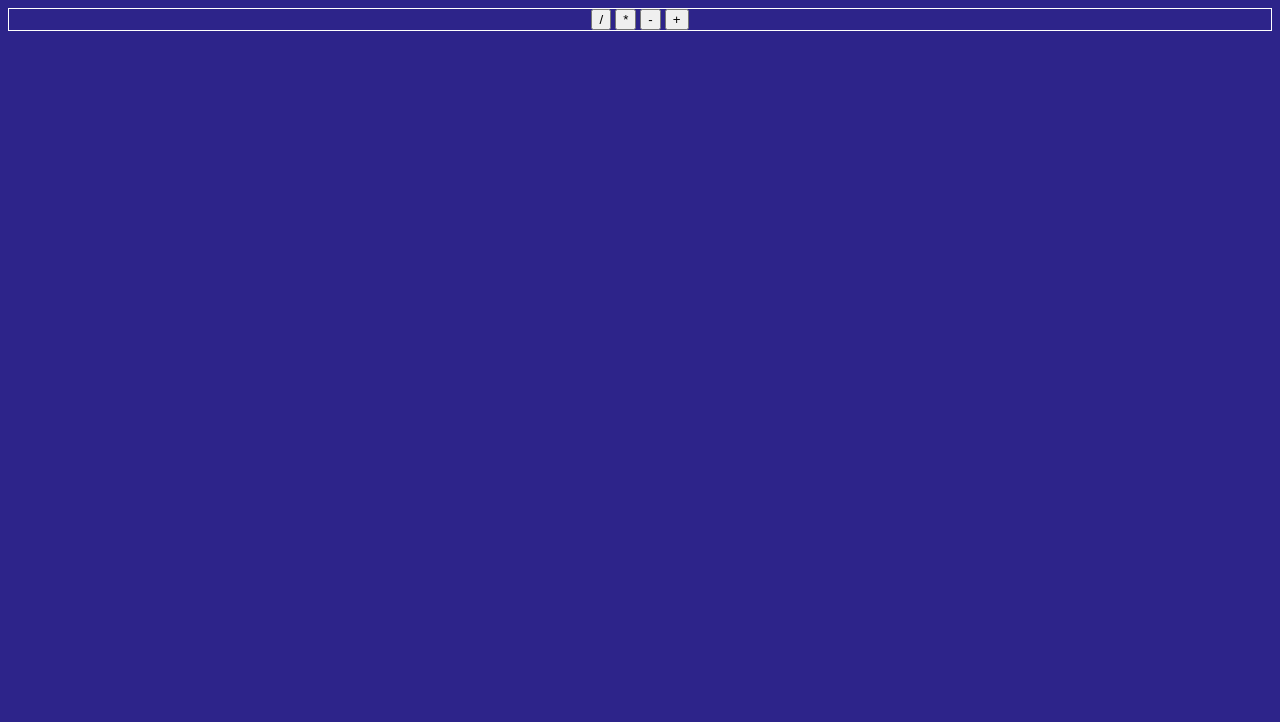
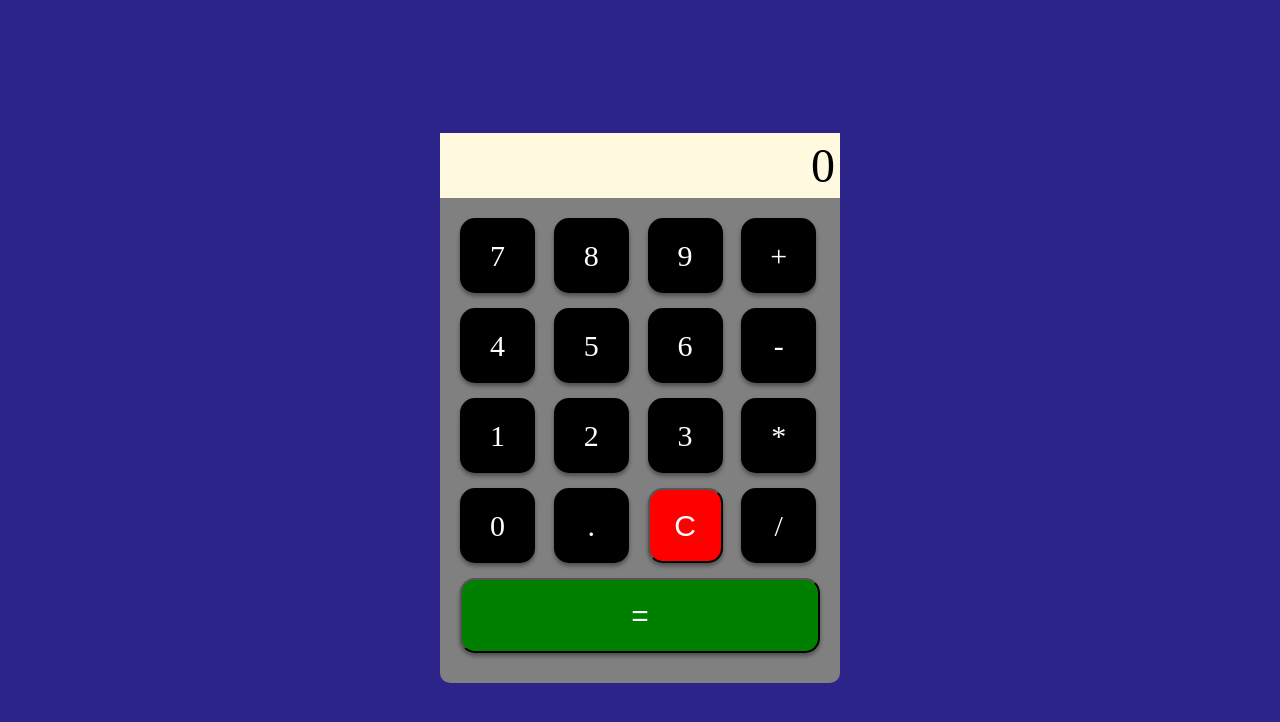
Before and after one commit to Teknik63/calculator, a plain HTML site: page index.html in a window 1280 px wide. Drawn offline with Linux system fonts and the light colour scheme.

Commit message:
son hali

```diff
--- a/index.html
+++ b/index.html
@@ -8,13 +8,32 @@
 </head>
 <body>
     <div class="container">
-        <div class="row">
-            <button id="bol" class="btn">/</button>
-            <button id="carp" class="btn">*</button>
-            <button id="eksi" class="btn">-</button>
-            <button id="topla" class="btn">+</button>
+        <div class="screen">0</div>
+
+        <div class="btns">
+            <div id="7" class="btn">7</div>
+            <div class="btn">8</div>
+            <div class="btn">9</div>
+            <div  class="btn">+</div>
+            <div class="btn">4</div>
+            <div class="btn">5</div>
+            <div class="btn">6</div>
+            <div class="btn">-</div>
+            <div class="btn">1</div>
+            <div class="btn">2</div>
+            <div class="btn">3</div>
+            <div class="btn">*</div>
+            <div class="btn">0</div>
+            <div class="btn">.</div>
+            <button class="clear">C</button>
+            <div class="btn">/</div>
+            <button class="cal">=</button>
+
         </div>
-    </div>
+
+        </div>
+
+
 
 
 
--- a/script.js
+++ b/script.js
@@ -0,0 +1,80 @@
+let btn = document.querySelectorAll(".btn");
+let clear = document.querySelector(".clear");
+let screen = document.querySelector(".screen");
+let cal = document.querySelector(".cal");
+let equal = "";
+
+// btn.addEventListener("keypress", myScript);
+
+
+// Add event listener on keypress
+// document.addEventListener('keypress', (event) => {
+//     var name = event.key;
+//     alert(name);
+//     if
+//     ( screen.innerHTML == 0 && (name == "+" || name == "-" || name == "*" || name =="/"))
+//     {}
+//     else
+//     {
+//         // rakamlara her basıldığında ekleyip equal değişkeninde tutacak.
+//         if (name == "Enter")
+//         {
+
+//         }
+//         else
+//         {
+//             equal += name;
+//             //   ekrana yazacak.
+//               screen.innerHTML = equal;
+//         }
+
+//     }
+
+//     if (name == "Enter")
+//     {
+//         equal = eval(equal);
+//         screen.innerHTML = equal;
+//     }
+//   }, false);
+
+
+for (let i = 0; i < btn.length; i++) {
+  btn[i].addEventListener("click", function () {
+    if (
+        // ekran 0 ve tıklanan tuş matematiksel tuş ise işlem yapmayacak
+      screen.innerHTML == 0 &&
+      (btn[i].innerHTML == "+" ||
+        btn[i].innerHTML == "-" ||
+        btn[i].innerHTML == "*" ||
+        btn[i].innerHTML == "/")
+    ) {
+    } else {
+        // rakamlara her basıldığında ekleyip equal değişkeninde tutacak.
+      equal += btn[i].innerHTML;
+    //   ekrana yazacak.
+      screen.innerHTML = equal;
+    }
+  });
+}
+
+// ekranı silecek
+clear.addEventListener("click", function () {
+  screen.innerHTML = 0;
+  equal = "";
+});
+
+// matematiksel işlemi yapıp ekrana yazacak.
+cal.addEventListener("click", function () {
+
+  if (equal =="")
+  {
+    alert("Hesaplama Yapılamaz");
+  }
+  else
+  {
+    equal = eval(equal);
+    screen.innerHTML = equal;
+  }
+
+
+});
--- a/stil.css
+++ b/stil.css
@@ -13,14 +13,98 @@ html
 background-color: var(--bgcolor);
 }
 
+body
+{
+    display: flex;
+    justify-content: center;
+    align-items: center;
+    height: 100vh;
+}
+
+
+
 .container
 {
-    display: flex;
-    border: 1px solid white;
-    justify-content: center;
-    height: 100%;
-}
-.row
-{
+    background: gray;
+    height: 550px;
+    width: 400px;
+    border-radius: 10px;
 
 }
+
+.screen
+{
+    text-align: right;
+    background-color: var(--area);
+    font-size: 3em;
+    overflow: hidden;
+    padding: 5px;
+}
+
+
+.btns
+{
+    display: grid;
+    grid-template-columns: repeat(4, 1fr);
+    gap: 15px;
+    padding: 20px;
+}
+
+
+.btn
+{
+height: 2.5em;
+width: 2.5em;
+background-color: black;
+color: white;
+align-items: center;
+display: flex;
+justify-content: center;
+cursor: pointer;
+border-radius: .5em;
+box-shadow: 0px 3px 4px rgba(0, 0, 0, 0.4);
+font-size: 30px;
+}
+
+.btn:active
+{
+    background-color: white;
+    color: black;
+}
+
+.clear
+{
+    height: 2.5em;
+width: 2.5em;
+background-color: red;
+color: white;
+align-items: center;
+display: flex;
+justify-content: center;
+cursor: pointer;
+border-radius: .5em;
+box-shadow: 0px 3px 4px rgba(0, 0, 0, 0.4);
+font-size: 30px;
+}
+
+.clear:active
+{
+    background-color: white;
+    color: red;
+}
+
+.cal
+{
+    height: 2.5em;
+    width: 12em;
+    background-color: green;
+    color: white;
+    align-items: center;
+    display: flex;
+    justify-content: center;
+    cursor: pointer;
+    border-radius: .5em;
+    box-shadow: 0px 3px 4px rgba(0, 0, 0, 0.4);
+    font-size: 30px;
+    grid-column: span 4;
+}
```
